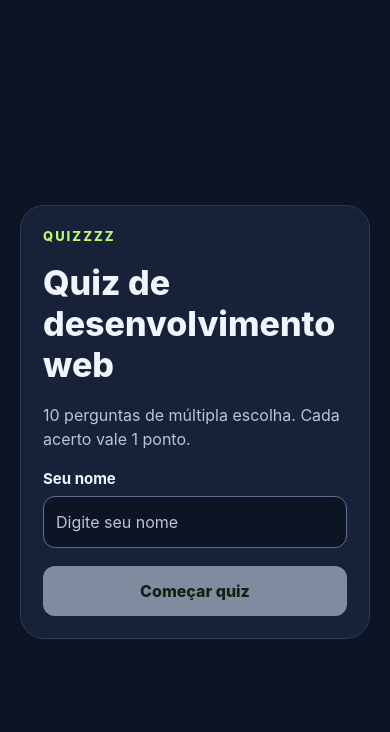
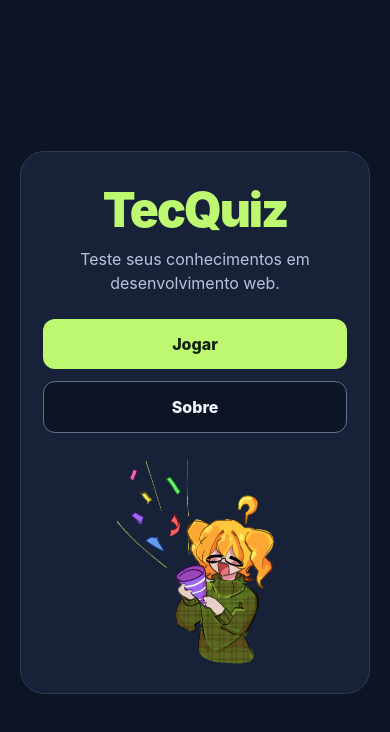
Before and after one commit to amandacrystina/QuizzApp, a React Native app: screen / in a window 390 px wide. Shown: the top 732 px of the page. Built offline with nearby package versions, Linux system fonts and the light colour scheme.

Commit message:
feat: nova tela de incio, mais a adição da tela sobre

```diff
--- a/App.js
+++ b/App.js
@@ -1,12 +1,29 @@
-import React, { useState } from 'react';
-import { ScrollView, StatusBar } from 'react-native';
+import React, { useEffect, useRef, useState } from 'react';
+import { Animated, ScrollView, StatusBar } from 'react-native';
 import { SafeAreaProvider, SafeAreaView } from 'react-native-safe-area-context';
 import { estilos } from './css/estilos';
 import { calcularResultado, perguntas } from './dados/perguntas';
-import { Inicio, Pergunta, Resultado } from './janelas/Telas';
+import { Identificacao, Inicio, Pergunta, Resultado, Sobre } from './janelas/Telas';
+
+function EntradaAnimada({ children }) {
+  const entrada = useRef(new Animated.Value(0)).current;
+
+  useEffect(() => {
+    const animacao = Animated.timing(entrada, {
+      toValue: 1,
+      duration: 240,
+      useNativeDriver: true,
+    });
+    animacao.start();
+    return () => animacao.stop();
+  }, [entrada]);
+
+  return <Animated.View style={[estilos.transicao, { opacity: entrada }]}>{children}</Animated.View>;
+}
 
 export default function App() {
   const [nome, definirNome] = useState('');
+  const [telaEntrada, definirTelaEntrada] = useState('inicio');
   const [respostas, definirRespostas] = useState(null);
   const [selecao, definirSelecao] = useState(null);
   const indice = respostas?.length ?? 0;
@@ -20,6 +37,7 @@ export default function App() {
 
   function reiniciar() {
     definirNome('');
+    definirTelaEntrada('inicio');
     definirRespostas(null);
     definirSelecao(null);
   }
@@ -32,7 +50,21 @@ export default function App() {
 
   let tela;
   if (respostas === null) {
-    tela = <Inicio total={perguntas.length} nome={nome} alterarNome={definirNome} iniciar={iniciar} />;
+    const voltar = () => definirTelaEntrada('inicio');
+
+    if (telaEntrada === 'identificacao') {
+      tela = <Identificacao nome={nome} alterarNome={definirNome} iniciar={iniciar} voltar={voltar} />;
+    } else if (telaEntrada === 'sobre') {
+      tela = <Sobre voltar={voltar} />;
+    } else {
+      tela = (
+        <Inicio
+          jogar={() => definirTelaEntrada('identificacao')}
+          abrirSobre={() => definirTelaEntrada('sobre')}
+        />
+      );
+    }
+    tela = <EntradaAnimada>{tela}</EntradaAnimada>;
   } else if (indice === perguntas.length) {
     tela = <Resultado {...calcularResultado(respostas)} nome={nome} total={perguntas.length} reiniciar={reiniciar} />;
   } else {
@@ -53,7 +85,7 @@ export default function App() {
       <SafeAreaView style={estilos.fundo}>
         <StatusBar barStyle="light-content" />
         <ScrollView
-          key={respostas === null ? 'inicio' : indice}
+          key={respostas === null ? telaEntrada : indice}
           contentContainerStyle={estilos.pagina}
           keyboardShouldPersistTaps="handled"
         >
--- a/css/estilos.js
+++ b/css/estilos.js
@@ -11,6 +11,21 @@ export const estilos = StyleSheet.create({
     width: '100%', maxWidth: 540, padding: 22, gap: 18, borderRadius: 24,
     backgroundColor: '#172238', borderWidth: 1, borderColor: '#2c3a55',
   },
+  transicao: { width: '100%', maxWidth: 540 },
+  painelEntrada: { paddingVertical: 28, gap: 24 },
+  cabecalhoInicio: { alignItems: 'center', gap: 8 },
+  tituloInicio: { color: destaque, fontSize: 48, fontWeight: '900', letterSpacing: -2, textAlign: 'center' },
+  centralizado: { textAlign: 'center' },
+  acoesInicio: { gap: 12 },
+  cabecalhoIdentificacao: { gap: 8 },
+  voltar: { alignSelf: 'flex-start', justifyContent: 'center', minHeight: 44 },
+  textoVoltar: { color: destaque, fontSize: 15, fontWeight: '700' },
+  areaMascote: { minHeight: 208, alignItems: 'center', justifyContent: 'center' },
+  haloMascote: {
+    position: 'absolute', width: 162, height: 162, borderRadius: 81,
+
+  },
+  mascote: { width: '100%', maxWidth: 220, height: 208 },
   marca: { color: destaque, fontSize: 13, fontWeight: '800', letterSpacing: 2 },
   titulo: { color: texto, fontSize: 34, fontWeight: '800' },
   enunciado: { color: texto, fontSize: 24, fontWeight: '700' },
@@ -37,6 +52,8 @@ export const estilos = StyleSheet.create({
   textoOpcao: { flex: 1, color: texto, fontSize: 16 },
   botao: { backgroundColor: destaque, alignItems: 'center', padding: 15, borderRadius: 12 },
   textoBotao: { color: '#142010', fontSize: 16, fontWeight: '800', textAlign: 'center' },
+  botaoSecundario: { backgroundColor: '#0d1424', borderWidth: 1, borderColor: '#60718e' },
+  textoSecundario: { color: texto },
   desabilitado: { backgroundColor: '#7f8ca0' },
   pressionado: { opacity: 0.82 },
   cartaoNota: { backgroundColor: '#0d1424', padding: 20, borderRadius: 14, gap: 7 },
@@ -58,7 +75,7 @@ export const estilos = StyleSheet.create({
     position: 'absolute',
     right: -50,
     bottom: -270,
-    width: 350,
-    height: 350,
+    width: 380,
+    height: 380,
   },
 });
--- a/janelas/Telas.js
+++ b/janelas/Telas.js
@@ -1,5 +1,5 @@
 import React, { useEffect, useRef } from 'react';
-import { Pressable, Text, TextInput, View, Animated } from 'react-native';
+import { Animated, Image, Pressable, Text, TextInput, View } from 'react-native';
 import { estilos } from '../css/estilos';
 
 function FloatingImage({ source, style, distance = 12, duration = 1200, delay = 0 }) {
@@ -42,43 +42,91 @@ function FloatingImage({ source, style, distance = 12, duration = 1200, delay =
   );
 }
 
-function Botao({ texto, acao, desabilitado = false }) {
+function Botao({ texto, acao, desabilitado = false, secundario = false }) {
   return (
     <Pressable
       accessibilityRole="button"
       accessibilityState={{ disabled: desabilitado }}
       disabled={desabilitado}
       onPress={acao}
-      style={({ pressed }) => [estilos.botao, desabilitado && estilos.desabilitado, pressed && estilos.pressionado]}
+      style={({ pressed }) => [
+        estilos.botao,
+        secundario && estilos.botaoSecundario,
+        desabilitado && estilos.desabilitado,
+        pressed && estilos.pressionado,
+      ]}
     >
-      <Text style={estilos.textoBotao}>{texto}</Text>
+      <Text style={[estilos.textoBotao, secundario && estilos.textoSecundario]}>{texto}</Text>
     </Pressable>
   );
 }
 
-export function Inicio({ total, nome, alterarNome, iniciar }) {
+function Mascote() {
   return (
-    <View style={estilos.painel}>
-      <Text style={estilos.marca}>QUIZZZZ</Text>
-      <Text accessibilityRole="header" style={estilos.titulo}>Quiz de desenvolvimento web</Text>
-      <Text style={estilos.descricao}>{total} perguntas de múltipla escolha. Cada acerto vale 1 ponto.</Text>
+    <View style={estilos.areaMascote}>
+      <View style={estilos.haloMascote} />
+      <Image source={require('../css/img/resultado.png')} resizeMode="contain" style={estilos.mascote} />
+    </View>
+  );
+}
+
+export function Inicio({ jogar, abrirSobre }) {
+  return (
+    <View style={[estilos.painel, estilos.painelEntrada]}>
+      <View style={estilos.cabecalhoInicio}>
+        <Text accessibilityRole="header" style={estilos.tituloInicio}>TecQuiz</Text>
+        <Text style={[estilos.descricao, estilos.centralizado]}>Teste seus conhecimentos em desenvolvimento web.</Text>
+      </View>
+      <View style={estilos.acoesInicio}>
+        <Botao texto="Jogar" acao={jogar} />
+        <Botao texto="Sobre" acao={abrirSobre} secundario />
+      </View>
+      <Mascote />
+    </View>
+  );
+}
+
+export function Sobre({ voltar }) {
+  return (
+    <View style={[estilos.painel, estilos.painelEntrada]}>
+      <Text accessibilityRole="header" style={estilos.titulo}>Sobre</Text>
+      <Text style={estilos.descricao}>
+        Lorem ipsum dolor sit amet, consectetur adipiscing elit. Sed do eiusmod tempor incididunt ut
+        labore et dolore magna aliqua. Ut enim ad minim veniam, quis nostrud exercitation ullamco
+        laboris nisi ut aliquip ex ea commodo consequat.
+      </Text>
+      <Botao texto="Voltar ao início" acao={voltar} secundario />
+    </View>
+  );
+}
+
+export function Identificacao({ nome, alterarNome, iniciar, voltar }) {
+  return (
+    <View style={[estilos.painel, estilos.painelEntrada]}>
+      <View style={estilos.cabecalhoIdentificacao}>
+        <Pressable accessibilityRole="button" onPress={voltar} style={estilos.voltar}>
+          <Text style={estilos.textoVoltar}>← Voltar</Text>
+        </Pressable>
+        <Text accessibilityRole="header" style={estilos.titulo}>Identificação</Text>
+      </View>
       <View style={estilos.campo}>
-        <Text style={estilos.rotulo}>Seu nome</Text>
+        <Text style={estilos.rotulo}>NOME</Text>
         <TextInput
-          accessibilityLabel="Seu nome"
+          accessibilityLabel="Nome"
           autoCapitalize="words"
           autoComplete="name"
           maxLength={80}
           onChangeText={alterarNome}
           onSubmitEditing={iniciar}
-          placeholder="Digite seu nome"
+          placeholder="Digite seu nome ou apelido"
           placeholderTextColor="#b7c5db"
           returnKeyType="go"
           style={estilos.entrada}
           value={nome}
         />
       </View>
-      <Botao texto="Começar quiz" acao={iniciar} desabilitado={!nome.trim()} />
+      <Mascote />
+      <Botao texto="PRÓXIMO" acao={iniciar} desabilitado={!nome.trim()} />
     </View>
   );
 }
```
